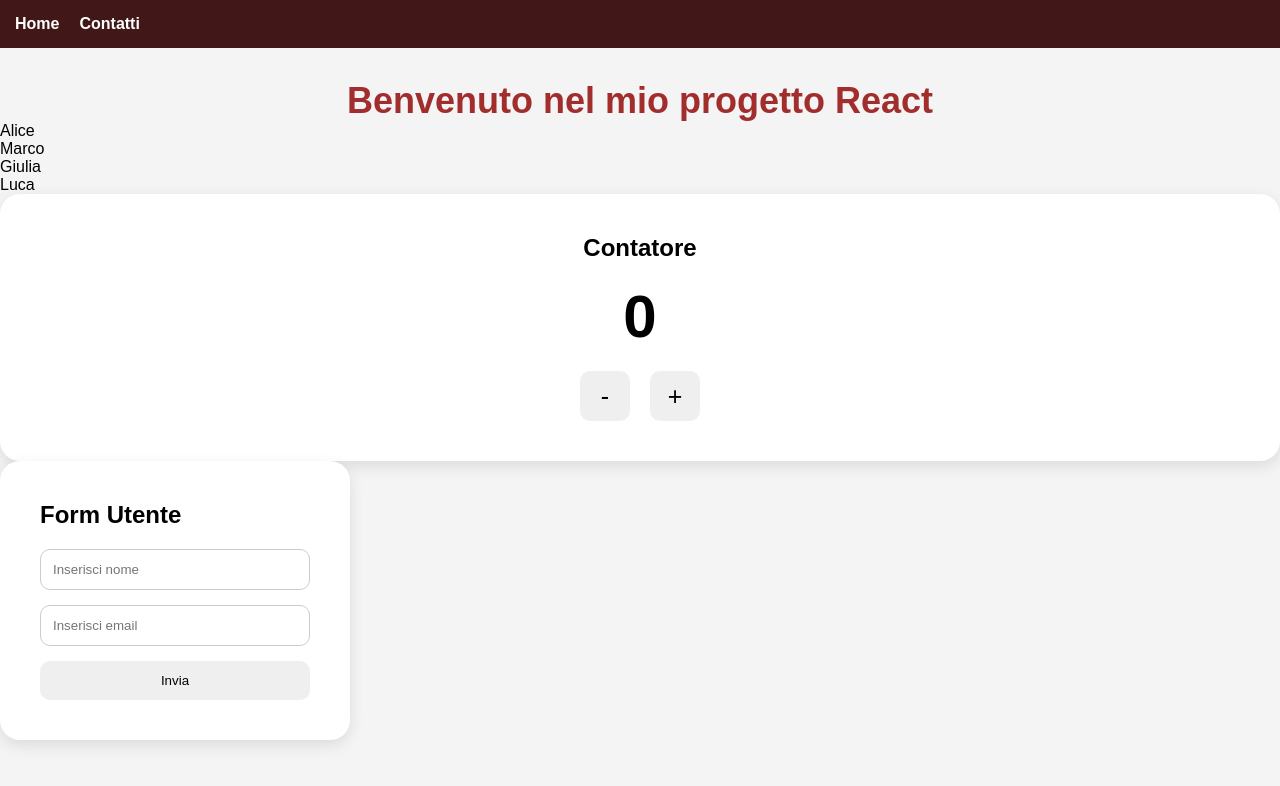
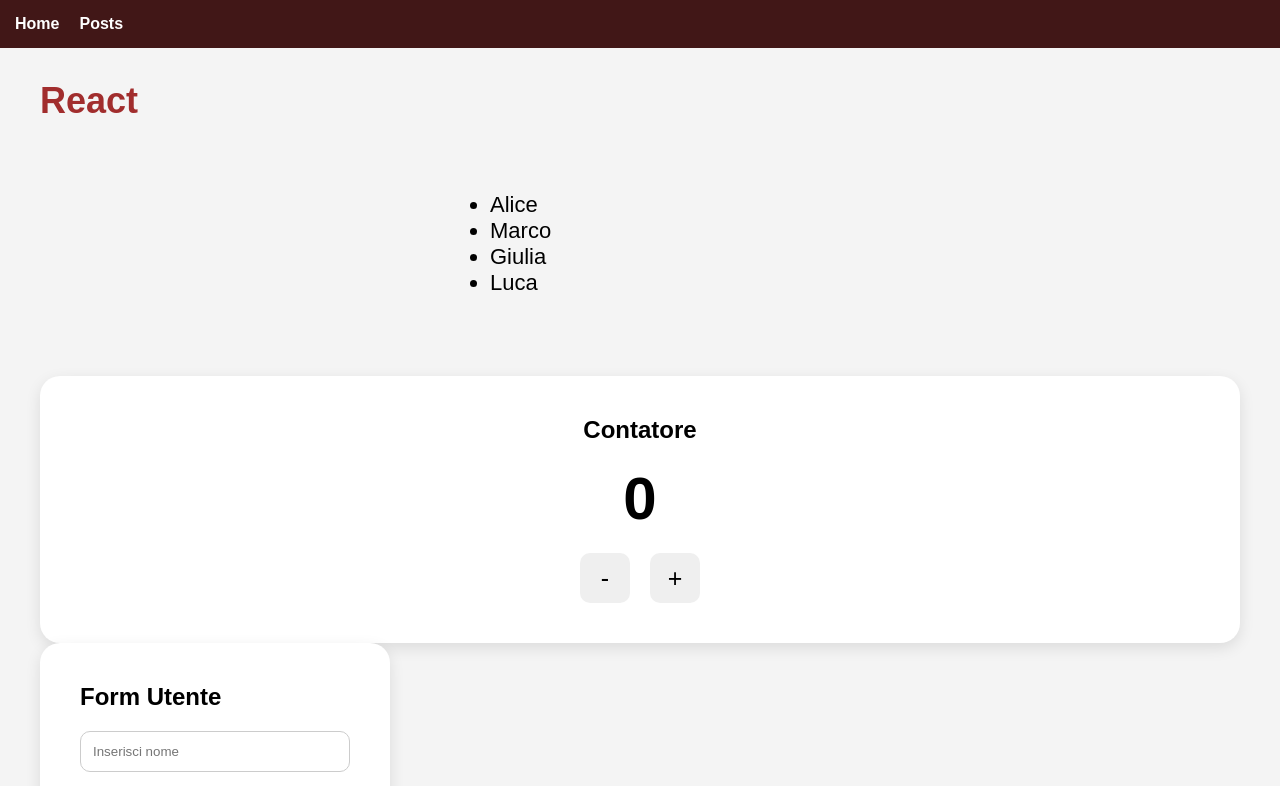
Before and after one commit to AliceAccillaro/react_alice_accillaro, a React (Vite) app: page / in a window 1280 px wide. Shown: the top 786 px of the page. Built offline with nearby package versions, Linux system fonts and the light colour scheme.

Commit message:
esercizio single page application

```diff
--- a/package.json
+++ b/package.json
@@ -11,7 +11,8 @@
   },
   "dependencies": {
     "react": "^19.2.6",
-    "react-dom": "^19.2.6"
+    "react-dom": "^19.2.6",
+    "react-router-dom": "^7.15.1"
   },
   "devDependencies": {
     "@eslint/js": "^10.0.1",
--- a/src/App.css
+++ b/src/App.css
@@ -20,8 +20,8 @@ body {
 }
 
 .header {
-  margin-top: 80px;
-  text-align: center;
+  height: auto;
+  padding: 40px 0;
 }
 
 .titolo {
@@ -29,10 +29,11 @@ body {
   font-size: 36px;
 }
 
-.lista {
-  width: 300px;
-  margin: 30px auto;
-  font-size: 22px;
+.list {
+   width: 300px;
+   margin: 30px auto;
+   margin-bottom: 80px;
+   font-size: 22px;
 }
 
 *{
@@ -177,3 +178,24 @@ form button{
 
     border-radius: 10px;
 }
+
+/* PAGE */
+
+.page{
+    padding: 40px;
+}
+
+.posts-list{
+    list-style: none;
+
+    margin-top: 30px;
+}
+
+.posts-list li{
+    margin-bottom: 15px;
+}
+
+.posts-list a{
+    text-decoration: none;
+    color: black;
+}
--- a/src/App.jsx
+++ b/src/App.jsx
@@ -1,49 +1,25 @@
-import './App.css'
+import "./App.css";
 
 import Navbar from "./components/Navbar";
-import Header from "./components/Header";
-import List from "./components/List";
-import Counter from "./components/Counter";
-import Form from "./components/Form";
-import LoadingData from "./components/LoadingData";
+
+import Home from "./pages/Home";
+import Posts from "./pages/Posts";
+import PostDetail from "./pages/PostDetail";
+
+import { BrowserRouter, Routes, Route } from "react-router-dom";
 
 function App() {
-
     return (
-
-        <>
+        <BrowserRouter>
             <Navbar />
 
-            <Header />
-
-            <List>
-                <List.Item name="Alice" />
-                <List.Item name="Marco" />
-                <List.Item name="Giulia" />
-                <List.Item name="Luca" />
-            </List>
-
-            <Counter />
-
-            <Form>
-                <Form.Input
-                    type="text"
-                    placeholder="Inserisci nome"
-                />
-
-                <Form.Input
-                    type="email"
-                    placeholder="Inserisci email"
-                />
-
-                <Form.Button />
-            </Form>
-
-            <LoadingData />
-        </>
-
+            <Routes>
+                <Route path="/" element={<Home />} />
+                <Route path="/posts" element={<Posts />} />
+                <Route path="/posts/:id" element={<PostDetail />} />
+            </Routes>
+        </BrowserRouter>
     );
-
 }
 
 export default App;
--- a/src/components/Header.jsx
+++ b/src/components/Header.jsx
@@ -1,7 +1,7 @@
 function Header() {
   return (
     <header className="header">
-      <h1 className="titolo">Benvenuto nel mio progetto React</h1>
+      <h1 className="titolo">React</h1>
     </header>
   )
 }
--- a/src/components/Navbar.jsx
+++ b/src/components/Navbar.jsx
@@ -1,10 +1,23 @@
+import { Link } from "react-router-dom";
+
 function Navbar() {
-  return (
-    <nav className="navbar">
-      <a href="#">Home</a>
-      <a href="#">Contatti</a>
-    </nav>
-  )
+
+    return (
+
+        <nav className="navbar">
+
+            <Link to="/">
+                Home
+            </Link>
+
+            <Link to="/posts">
+                Posts
+            </Link>
+
+        </nav>
+
+    );
+
 }
 
-export default Navbar
+export default Navbar;
--- /dev/null
+++ b/src/pages/Home.jsx
@@ -0,0 +1,32 @@
+import Header from "../components/Header";
+import List from "../components/List";
+import Counter from "../components/Counter";
+import Form from "../components/Form";
+import LoadingData from "../components/LoadingData";
+
+function Home() {
+    return (
+        <div className="page">
+            <Header />
+
+            <List>
+                <List.Item name="Alice" />
+                <List.Item name="Marco" />
+                <List.Item name="Giulia" />
+                <List.Item name="Luca" />
+            </List>
+
+            <Counter />
+
+            <Form>
+                <Form.Input type="text" placeholder="Inserisci nome" />
+                <Form.Input type="email" placeholder="Inserisci email" />
+                <Form.Button />
+            </Form>
+
+            <LoadingData />
+        </div>
+    );
+}
+
+export default Home;
--- /dev/null
+++ b/src/pages/PostDetail.jsx
@@ -0,0 +1,44 @@
+import { useEffect, useState } from "react";
+
+import { useParams } from "react-router-dom";
+
+function PostDetail() {
+
+    const { id } = useParams();
+
+    const [post, setPost] = useState(null);
+
+
+    useEffect(() => {
+
+        fetch(`https://jsonplaceholder.typicode.com/posts/${id}`)
+
+            .then((response) => response.json())
+
+            .then((data) => setPost(data));
+
+    }, [id]);
+
+
+    if (!post) {
+
+        return <p>Caricamento...</p>;
+
+    }
+
+
+    return (
+
+        <div className="page">
+
+            <h1>{post.title}</h1>
+
+            <p>{post.body}</p>
+
+        </div>
+
+    );
+
+}
+
+export default PostDetail;
--- /dev/null
+++ b/src/pages/Posts.jsx
@@ -0,0 +1,53 @@
+import { useEffect, useState } from "react";
+
+import { Link } from "react-router-dom";
+
+function Posts() {
+
+    const [posts, setPosts] = useState([]);
+
+
+    useEffect(() => {
+
+        fetch("https://jsonplaceholder.typicode.com/posts")
+
+            .then((response) => response.json())
+
+            .then((data) => setPosts(data));
+
+    }, []);
+
+
+    return (
+
+        <div className="page">
+
+            <h1>Posts</h1>
+
+            <ul className="posts-list">
+
+                {
+                    posts.map((post) => (
+
+                        <li key={post.id}>
+
+                            <Link to={`/posts/${post.id}`}>
+
+                                {post.title}
+
+                            </Link>
+
+                        </li>
+
+                    ))
+                }
+
+            </ul>
+
+        </div>
+
+    );
+
+}
+
+export default Posts;
```
Also changed, not shown: 1 other file (tests, documents, lock files or other folders).
